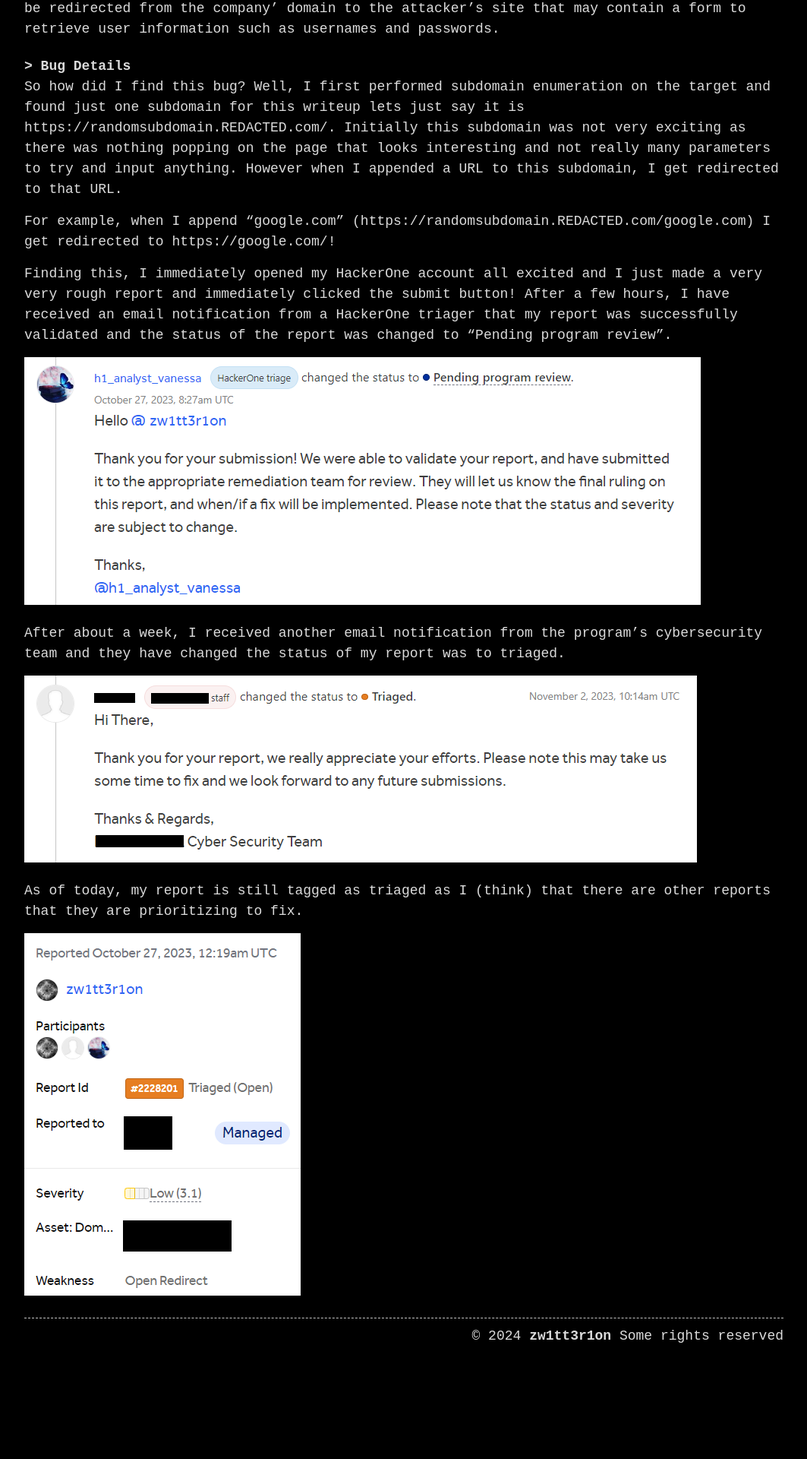
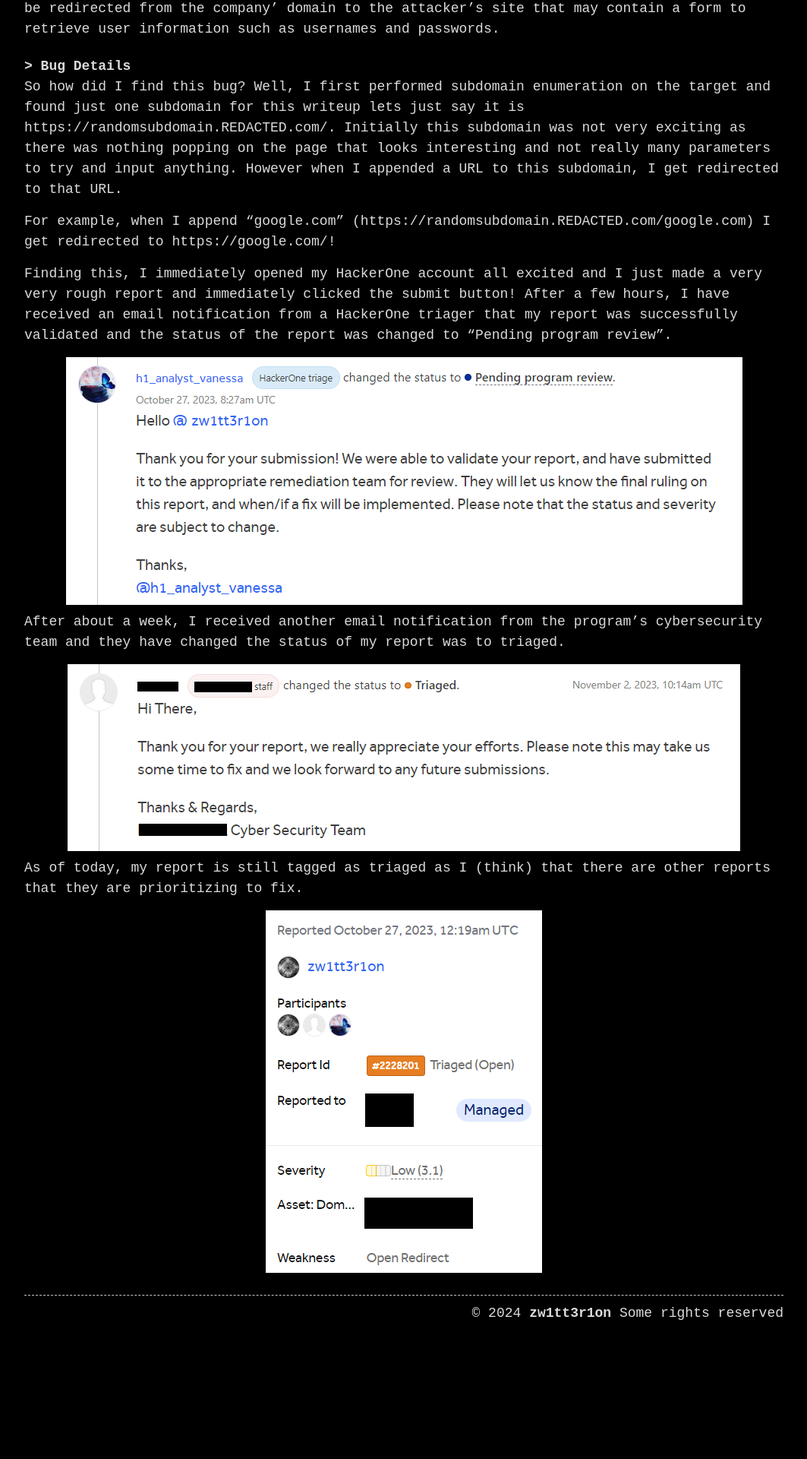
Before and after one commit to zw1tt3r1on/zw1tt3r1on.github.io, a Jekyll site: the page built from _posts/2024-02-01-bb.markdown, in a window 1280 px wide. Shown: the part 1211-3131 px from the top of the page at 76% size, without its empty margins (108-1171 px from the left). Built offline with Jekyll 4.4.1, drawn with Linux system fonts in a browser that asks for light colours; after the commit the page ends 3101 px from its top, so only the background shows below that.

Commit message:
centered images

```diff
--- a/_posts/2024-02-01-bb.markdown
+++ b/_posts/2024-02-01-bb.markdown
@@ -29,12 +29,12 @@ For example, when I append "google.com" (https://randomsubdomain.REDACTED.com/go
 
 Finding this, I immediately opened my HackerOne account all excited and I just made a very very rough report and immediately clicked the submit button! After a few hours, I have received an email notification from a HackerOne triager that my report was successfully validated and the status of the report was changed to "Pending program review".
 
-<img src="/assets/uploads/bb-my-first-ever-valid-bug-submitted/pending-program-review-comment.png">
+<center><img src="/assets/uploads/bb-my-first-ever-valid-bug-submitted/pending-program-review-comment.png"></center>
 
 After about a week, I received another email notification from the program's cybersecurity team and they have changed the status of my report was to triaged.
 
-<img src="/assets/uploads/bb-my-first-ever-valid-bug-submitted/triage-comment.png">
+<center><img src="/assets/uploads/bb-my-first-ever-valid-bug-submitted/triage-comment.png"></center>
 
 As of today, my report is still tagged as triaged as I (think) that there are other reports that they are prioritizing to fix.
 
-<img src="/assets/uploads/bb-my-first-ever-valid-bug-submitted/hackerone-status-report.png">
+<center><img src="/assets/uploads/bb-my-first-ever-valid-bug-submitted/hackerone-status-report.png"></center>
```
